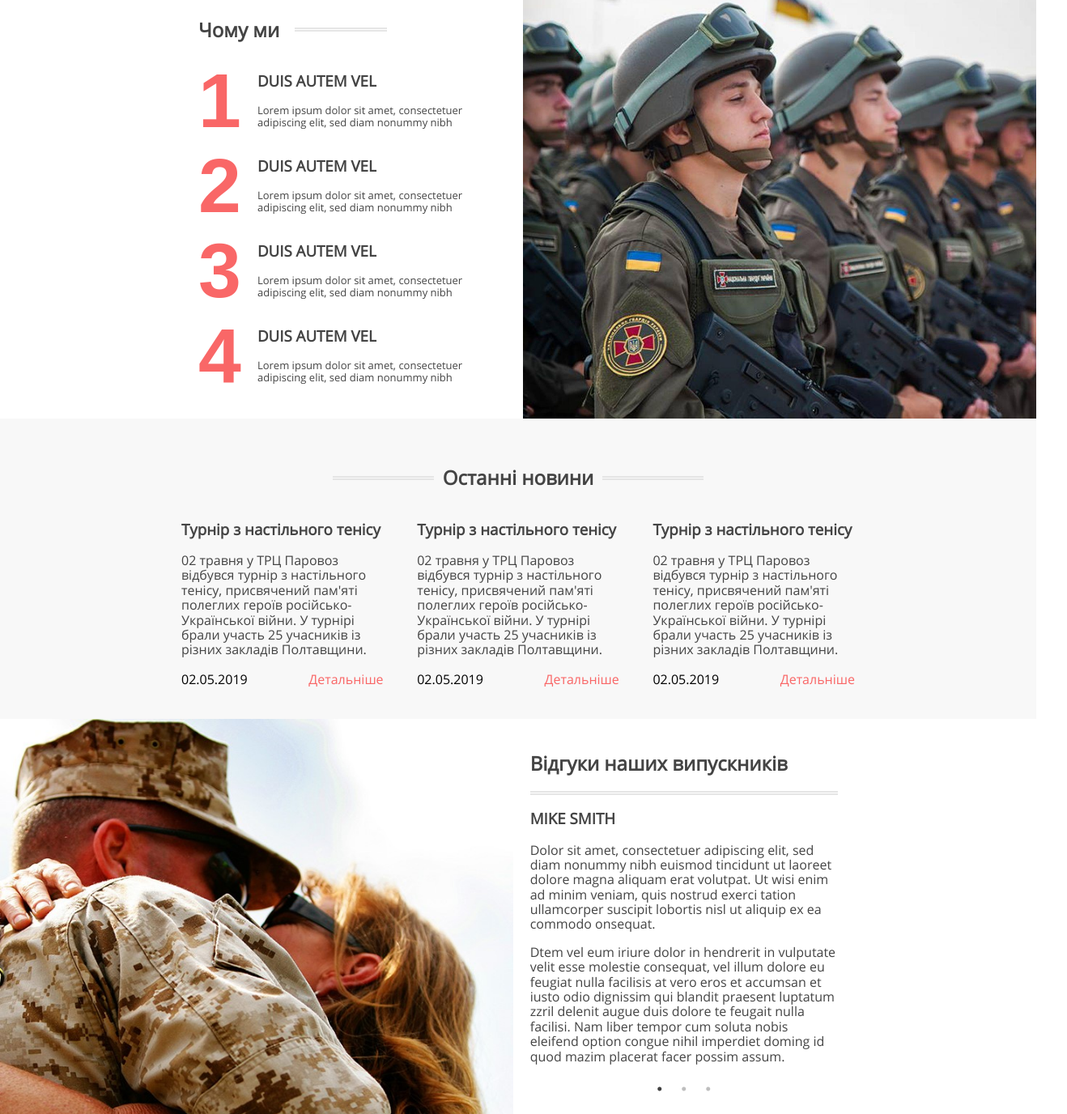
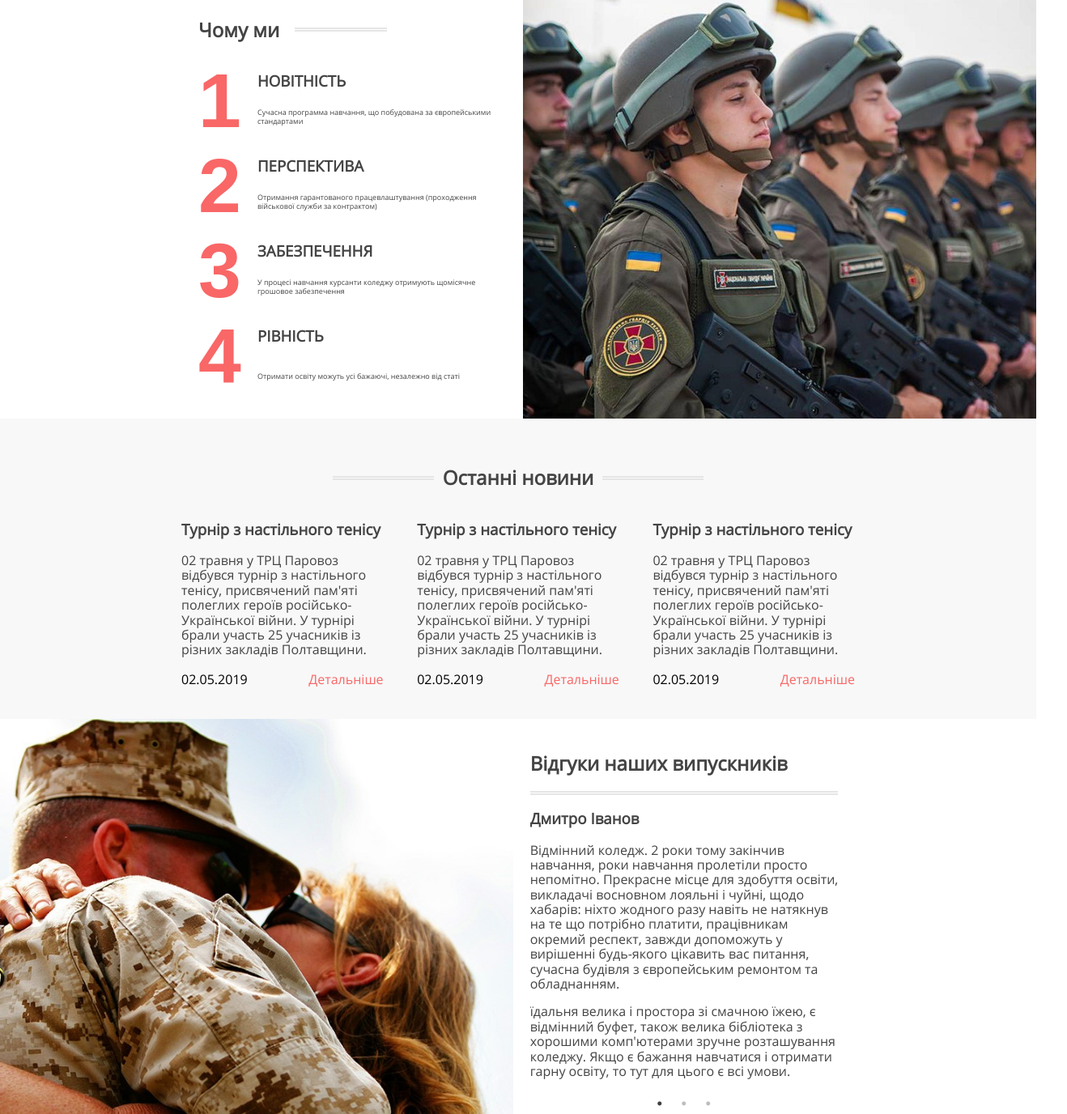
Before and after one commit to TaiaTrusova/TaiaTrusova.github.io, a plain HTML site: page index.html in a window 1280 px wide. Shown: the part 978-2354 px from the top of the page at 81% size, 1318 px wide, since content can reach past the window. Drawn offline with nearby package versions, Linux system fonts and the light colour scheme.

Commit message:
adaptive pages

```diff
--- a/css/index.css
+++ b/css/index.css
@@ -119,7 +119,7 @@
 }
 
 .benefits-text span {
-    font-size: 13px;
+    font-size: 9px;
 }
 
 .benefits-num {
@@ -223,7 +223,7 @@
 }
 
 .contact-box span {
-    width: 70%;
+    width: 85%;
     display: block;
     line-height: 1.3;
 }
--- a/css/simple-header.css
+++ b/css/simple-header.css
@@ -2,3 +2,7 @@
     background: url(../images/header_bg.jpg) no-repeat;
     height: 192px;
 }
+
+@media(max-width: 600px) {
+background: none;
+}
--- a/css/style.css
+++ b/css/style.css
@@ -146,7 +146,7 @@ h4 {
     text-decoration: none;
     color: #fff;
     opacity: 1;
-    font-size: 1.5em;
+    font-size: 1.0em;
     font-weight: 400;
     transition: 200ms;
 }
@@ -380,7 +380,7 @@ h4 {
     }
 
     body h3 {
-        font-size: 15px;
+        font-size: 12px;
     }
 }
 
@@ -398,7 +398,7 @@ h4 {
     }
 
     body h3 {
-        font-size: 14px;
+        font-size: 12px;
         margin-bottom: 5px;
     }
 }
--- a/index.html
+++ b/index.html
@@ -1,4 +1,4 @@
-<!DOCTYPE html>
+ <!DOCTYPE html>
 <html lang="en">
 
 <head>
@@ -125,33 +125,33 @@
                             <div class="benefits-list-item">
                                 <span class="benefits-num">1</span>
                                 <div class="benefits-text">
-                                    <h3>DUIS AUTEM VEL</h3>
-                                    <span>Lorem ipsum dolor sit amet, consectetuer adipiscing elit, sed diam nonummy
-                                        nibh</span>
+                                    <h3>НОВІТНІСТЬ</h3>
+                                    <span> Сучасна программа навчання, що побудована за європейськими стандартами
+                                    </span>
                                 </div>
                             </div>
                             <div class="benefits-list-item">
                                 <span class="benefits-num">2</span>
                                 <div class="benefits-text">
-                                    <h3>DUIS AUTEM VEL</h3>
-                                    <span>Lorem ipsum dolor sit amet, consectetuer adipiscing elit, sed diam nonummy
-                                        nibh</span>
+                                    <h3>ПЕРСПЕКТИВА</h3>
+                                    <span> Отримання гарантованого працевлаштування (проходження військової служби за контрактом)
+                                </span>
                                 </div>
                             </div>
                             <div class="benefits-list-item">
                                 <span class="benefits-num">3</span>
                                 <div class="benefits-text">
-                                    <h3>DUIS AUTEM VEL</h3>
-                                    <span>Lorem ipsum dolor sit amet, consectetuer adipiscing elit, sed diam nonummy
-                                        nibh</span>
+                                    <h3>ЗАБЕЗПЕЧЕННЯ</h3>
+                                    <span> У процесі навчання курсанти коледжу отримують щомісячне грошовое забезпечення
+                                    </span>
                                 </div>
                             </div>
                             <div class="benefits-list-item">
                                 <span class="benefits-num">4</span>
                                 <div class="benefits-text">
-                                    <h3>DUIS AUTEM VEL</h3>
-                                    <span>Lorem ipsum dolor sit amet, consectetuer adipiscing elit, sed diam nonummy
-                                        nibh</span>
+                                    <h3>РІВНІСТЬ</h3>
+                                    <span>Отримати освіту можуть усі бажаючі, незалежно від статі
+                                        </span>
                                 </div>
                             </div>
                         </div>
@@ -227,61 +227,20 @@
                         <div class="feedback-text">
                             <div class="feedback-slick">
                                 <div class="feedback-slick-item">
-                                    <h3>MIKE SMITH</h3>
-                                    <p>Dolor sit amet, consectetuer adipiscing elit,
-                                        sed diam nonummy nibh euismod tincidunt
-                                        ut laoreet dolore magna aliquam erat
-                                        volutpat. Ut wisi enim ad minim veniam, quis
-                                        nostrud exerci tation ullamcorper suscipit
-                                        lobortis nisl ut aliquip ex ea commodo
-                                        onsequat.</p>
-                                    <p>Dtem vel eum iriure dolor in hendrerit in
-                                        vulputate velit esse molestie consequat, vel
-                                        illum dolore eu feugiat nulla facilisis at vero
-                                        eros et accumsan et iusto odio dignissim qui
-                                        blandit praesent luptatum zzril delenit augue
-                                        duis dolore te feugait nulla facilisi. Nam liber
-                                        tempor cum soluta nobis eleifend option
-                                        congue nihil imperdiet doming id quod
-                                        mazim placerat facer possim assum. </p>
+                                    <h3>Дмитро Іванов</h3>
+                                    <p>Відмінний коледж. 2 роки тому закінчив навчання, роки навчання пролетіли просто непомітно. Прекрасне місце для здобуття освіти, викладачі восновном лояльні і чуйні, щодо хабарів: ніхто жодного разу навіть не натякнув на те що потрібно платити, працівникам окремий респект, завжди допоможуть у вирішенні будь-якого цікавить вас питання, сучасна будівля з європейським ремонтом та обладнанням.</p>
+                                    <p>їдальня велика і простора зі смачною їжею, є відмінний буфет, також велика бібліотека з хорошими комп'ютерами зручне розташування коледжу. Якщо є бажання навчатися і отримати гарну освіту, то тут для цього є всі умови. </p>
                                 </div>
                                 <div class="feedback-slick-item">
-                                    <h3>MIKE ADAM</h3>
-                                    <p>Dolor sit amet, consectetuer adipiscing elit,
-                                        sed diam nonummy nibh euismod tincidunt
-                                        ut laoreet dolore magna aliquam erat
-                                        volutpat. Ut wisi enim ad minim veniam, quis
-                                        nostrud exerci tation ullamcorper suscipit
-                                        lobortis nisl ut aliquip ex ea commodo
-                                        onsequat.</p>
-                                    <p>Dtem vel eum iriure dolor in hendrerit in
-                                        vulputate velit esse molestie consequat, vel
-                                        illum dolore eu feugiat nulla facilisis at vero
-                                        eros et accumsan et iusto odio dignissim qui
-                                        blandit praesent luptatum zzril delenit augue
-                                        duis dolore te feugait nulla facilisi. Nam liber
-                                        tempor cum soluta nobis eleifend option
-                                        congue nihil imperdiet doming id quod
-                                        mazim placerat facer possim assum. </p>
+                                    <h3>Петро Галаш</h3>
+                                    <p>їдальня велика і простора зі смачною їжею, є відмінний буфет, також велика бібліотека з хорошими комп'ютерами зручне розташування коледжу. Якщо є бажання навчатися і отримати гарну освіту, то тут для цього є всі умови.</p>
+                                    <p>Відмінний коледж. 2 роки тому закінчив навчання, роки навчання пролетіли просто непомітно. Прекрасне місце для здобуття освіти, викладачі восновном лояльні і чуйні, щодо хабарів: ніхто жодного разу навіть не натякнув на те що потрібно платити, працівникам окремий респект, завжди допоможуть у вирішенні будь-якого цікавить вас питання, сучасна будівля з європейським ремонтом та обладнанням.</p>
                                 </div>
                                 <div class="feedback-slick-item">
-                                    <h3>MIKE Johnson</h3>
-                                    <p>Dolor sit amet, consectetuer adipiscing elit,
-                                        sed diam nonummy nibh euismod tincidunt
-                                        ut laoreet dolore magna aliquam erat
-                                        volutpat. Ut wisi enim ad minim veniam, quis
-                                        nostrud exerci tation ullamcorper suscipit
-                                        lobortis nisl ut aliquip ex ea commodo
-                                        onsequat.</p>
-                                    <p>Dtem vel eum iriure dolor in hendrerit in
-                                        vulputate velit esse molestie consequat, vel
-                                        illum dolore eu feugiat nulla facilisis at vero
-                                        eros et accumsan et iusto odio dignissim qui
-                                        blandit praesent luptatum zzril delenit augue
-                                        duis dolore te feugait nulla facilisi. Nam liber
-                                        tempor cum soluta nobis eleifend option
-                                        congue nihil imperdiet doming id quod
-                                        mazim placerat facer possim assum. </p>
+                                    <h3>Кирило Гудзь</h3>
+                                    <p>Відмінний коледж. 2 роки тому закінчив навчання, роки навчання пролетіли просто непомітно. Прекрасне місце для здобуття освіти, викладачі восновном лояльні і чуйні, щодо хабарів: ніхто жодного разу навіть не натякнув на те що потрібно платити, працівникам окремий респект, завжди допоможуть у вирішенні будь-якого цікавить вас питання, сучасна будівля з європейським ремонтом та обладнанням. </p>
+
+                                    <p>їдальня велика і простора зі смачною їжею, є відмінний буфет, також велика бібліотека з хорошими комп'ютерами зручне розташування коледжу. Якщо є бажання навчатися і отримати гарну освіту, то тут для цього є всі умови. </p>
                                 </div>
                             </div>
                         </div>
```
